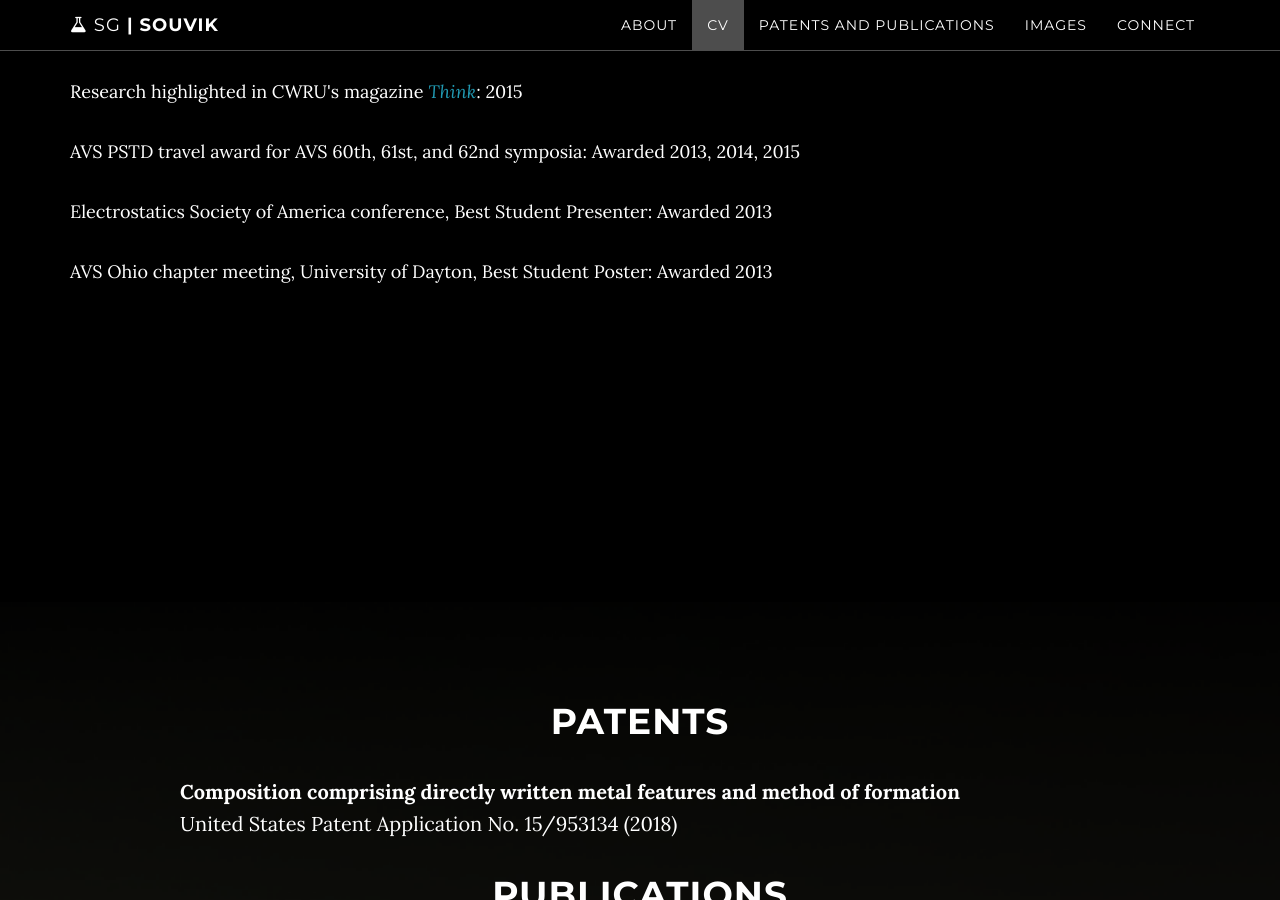
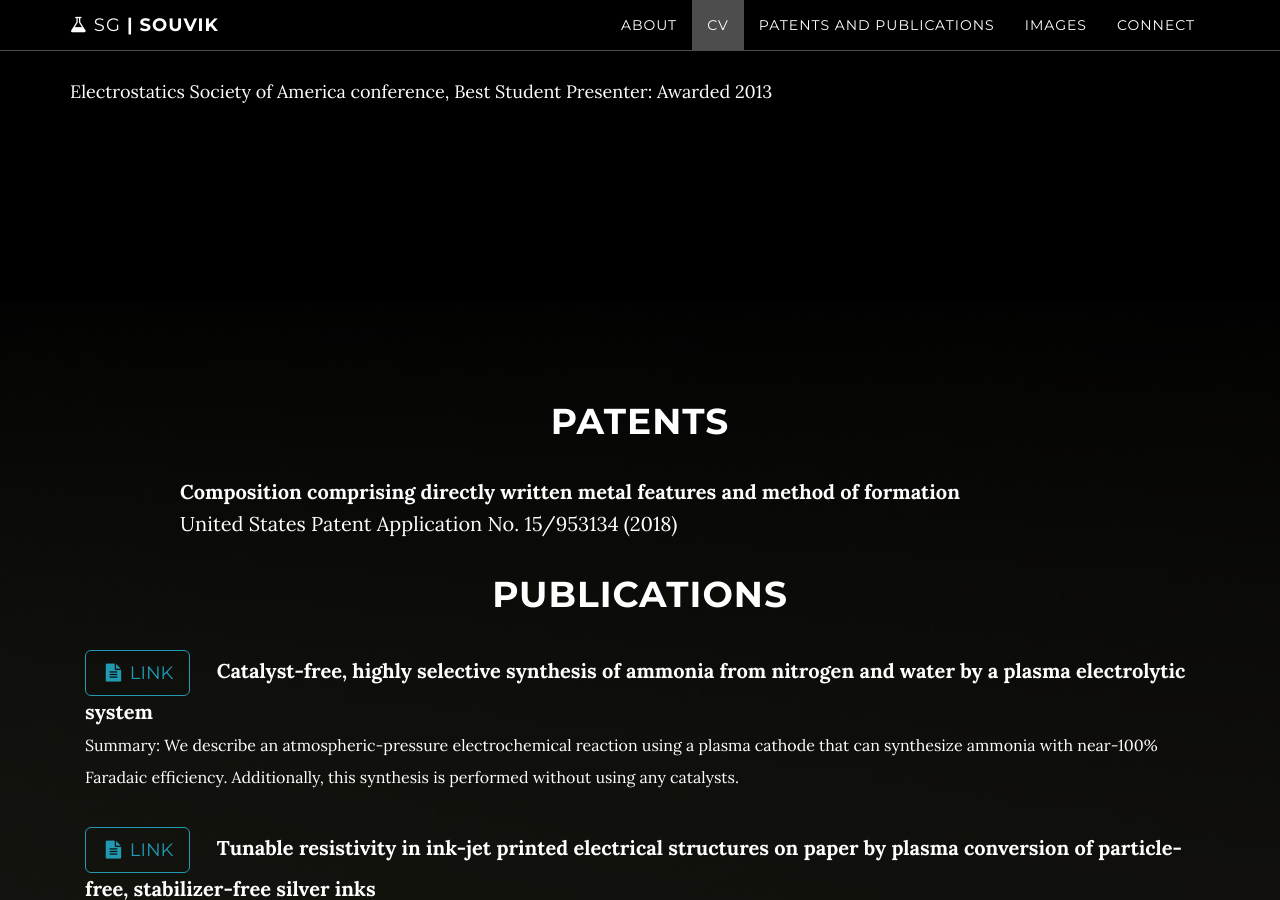
Before and after one commit to SouvikSG/souviksg.github.io, a Jekyll site: the page built from index.html, in a window 1280 px wide and 900 px high, scrolled down 3830 px. Built offline with Jekyll 4.4.1, drawn with Linux system fonts in a browser that asks for light colours.

Commit message:
Update cv.html

```diff
--- a/_includes/cv.html
+++ b/_includes/cv.html
@@ -84,9 +84,7 @@
 
 
  <div class="col-lg-12">
-<br></br>
-<br></br>
-<br></br>
+
 <h2>Awards & Recognition</h2>
 <p><a href="img/coburn_and_winters_souvik.png" <img src="img/coburn_and_winters_souvik.png" alt="souvik_cw"</img>Coburn and Winters Award Winner PSTD Division</a>, AVS 63rd Symposia: 2016</p>
 <br></br>
@@ -104,15 +102,16 @@
 <p>AVS PSTD travel award for AVS 60th, 61st, and 62nd symposia: Awarded 2013, 2014, 2015</p>
 <br></br>
 <p>Electrostatics Society of America conference, Best Student Presenter: Awarded 2013</p>
-<br></br>
-<p>AVS Ohio chapter meeting, University of Dayton, Best Student Poster: Awarded 2013</p>
+<!--<br></br>
+<p>AVS Ohio chapter meeting, University of Dayton, Best Student Poster: Awarded 2013</p>    -->
 </div>
 
+<!--
 <div class="col-lg-12">
 <br></br>
 <br></br>
 <br></br>
-<!-- <h2>Skills</h2>
+<h2>Skills</h2>
 <h4>Fabriation Skills</h4>
 <p>Supersonic aerosol printing</p>
 <p>Direct write patterning via atmospheric pressure microplasma and inkjet printing for flexible electronics</p>
@@ -138,8 +137,8 @@
 <br></br>
 <h4>Hardware Development</h4>
 <p>Custom hardware development with open-source platforms like Arduino and Raspberry Pi</p>
-<p>Adept with machining tools such as lathe, milling and laser microfabriation</p> -->
+<p>Adept with machining tools such as lathe, milling and laser microfabriation</p>
 
-</div>
+</div>  -->
         </div>
     </section>
```
